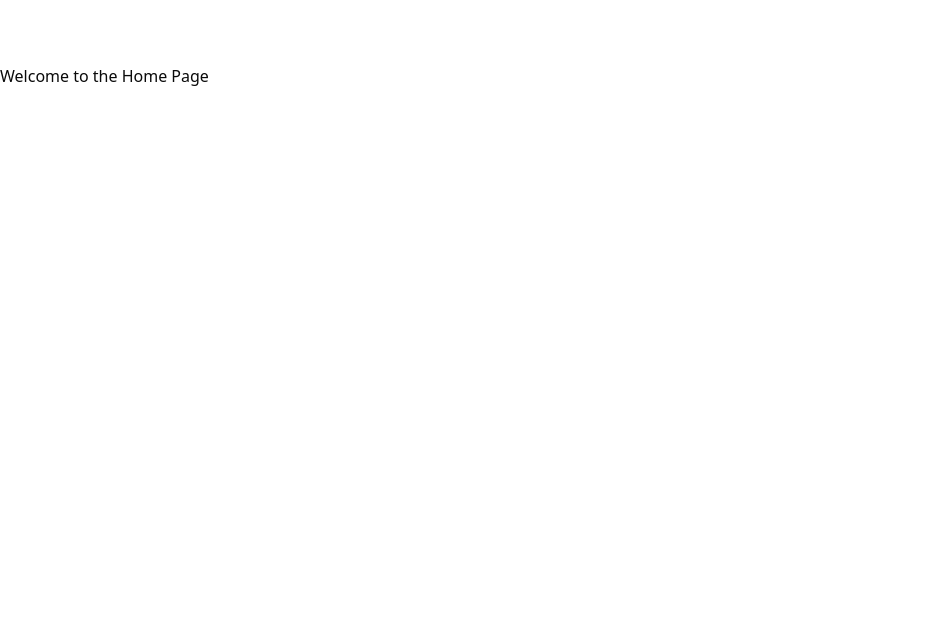
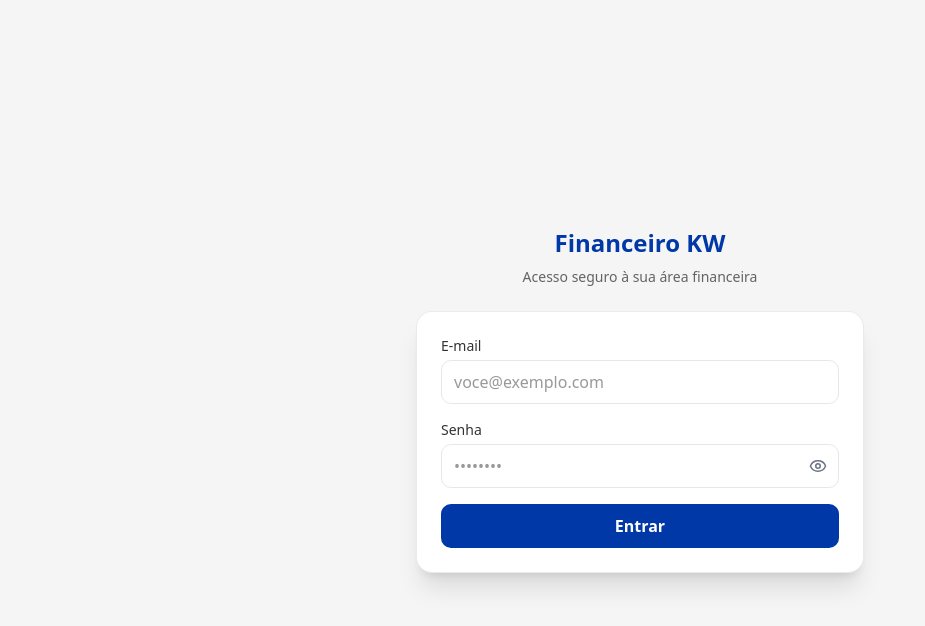
Before and after one commit to KayoWeiber/Financeiro-KW, a React (Vite) app: page /login in a window 1280 px wide. Before the commit this address led to /. Shown: the top 626 px of the page, without its empty margins (0-925 px from the left). Built offline with nearby package versions, Linux system fonts and the light colour scheme; no server answers.

Commit message:
feat: criação da tela de login
- adicionando a conexão do supabase
- adicionado a proteção das rotas

```diff
--- a/package.json
+++ b/package.json
@@ -14,6 +14,7 @@
     "@types/react-router-dom": "^5.3.3",
     "class-variance-authority": "^0.7.1",
     "clsx": "^2.1.1",
+    "@supabase/supabase-js": "^2.45.4",
     "lucide-react": "^0.555.0",
     "react": "^19.2.0",
     "react-dom": "^19.2.0",
--- a/src/App.tsx
+++ b/src/App.tsx
@@ -1,13 +1,16 @@
 
-import {  Route, Routes } from 'react-router-dom';
+import { Route, Routes } from 'react-router-dom';
 import NotFound from './components/NotFound';
 import Home from './components/Home';
+import Login from './components/Login';
+import ProtectedRoute from './components/ProtectedRoute';
 
 function App() {
   return (
     <>
       <Routes>
-        <Route path="/" element={<Home />} />
+        <Route path="/" element={<ProtectedRoute><Home /></ProtectedRoute>} />
+        <Route path="/login" element={<Login />} />
         <Route path="*" element={<NotFound />} />
       </Routes>
     </>
--- /dev/null
+++ b/src/components/Login.tsx
@@ -0,0 +1,115 @@
+import React, { useState } from 'react'
+import { supabase } from '../lib/supabase'
+import { useNavigate } from 'react-router-dom'
+import { Eye, EyeOff } from 'lucide-react'
+
+const palette = {
+  primary: '#0038A8',
+  secondary: '#FF8800',
+  background: '#F5F5F5',
+  contrast: '#333333',
+  success: '#2ECC71',
+  error: '#E74C3C'
+}
+
+const Login: React.FC = () => {
+  const navigate = useNavigate()
+  const [email, setEmail] = useState('')
+  const [password, setPassword] = useState('')
+  const [loading, setLoading] = useState(false)
+  const [error, setError] = useState<string | null>(null)
+  const [showPassword, setShowPassword] = useState(false)
+
+  const signInWithEmail = async (e: React.FormEvent) => {
+    e.preventDefault()
+    setLoading(true)
+    setError(null)
+    const { error } = await supabase.auth.signInWithPassword({ email, password })
+    setLoading(false)
+    if (error) {
+      setError(error.message)
+      return
+    }
+    navigate('/')
+  }
+
+
+  return (
+    <div
+      className="min-h-screen flex items-center justify-center px-6"
+      style={{ background: palette.background, color: palette.contrast }}
+    >
+      <div className="w-full max-w-md">
+        <div className="mb-6 text-center">
+          <div className="inline-flex items-center gap-2">
+
+            <h1 className="text-2xl font-bold" style={{ color: palette.primary }}>Financeiro KW</h1>
+          </div>
+          <p className="text-sm mt-2 opacity-75">Acesso seguro à sua área financeira</p>
+        </div>
+
+        <div
+          className="rounded-2xl p-6 shadow-xl"
+          style={{ background: '#fff', border: `1px solid rgba(0,0,0,0.08)` }}
+        >
+          {error && (
+            <div
+              className="mb-4 rounded-lg p-3 text-sm"
+              style={{ border: `1.5px solid ${palette.error}`, color: palette.error, background: '#fff' }}
+            >
+              {error}
+            </div>
+          )}
+
+          <form onSubmit={signInWithEmail} className="space-y-4">
+            <div>
+              <label className="block text-sm mb-1">E-mail</label>
+              <input
+                type="email"
+                value={email}
+                onChange={e => setEmail(e.target.value)}
+                className="w-full h-11 px-3 rounded-lg border focus:outline-none"
+                style={{ borderColor: '#E5E7EB' }}
+                placeholder="voce@exemplo.com"
+                required
+              />
+            </div>
+            <div>
+              <label className="block text-sm mb-1">Senha</label>
+              <div className="relative">
+                <input
+                  type={showPassword ? 'text' : 'password'}
+                  value={password}
+                  onChange={e => setPassword(e.target.value)}
+                  className="w-full h-11 px-3 pr-10 rounded-lg border focus:outline-none"
+                  style={{ borderColor: '#E5E7EB' }}
+                  placeholder="••••••••"
+                  required
+                />
+                <button
+                  type="button"
+                  aria-label={showPassword ? 'Ocultar senha' : 'Mostrar senha'}
+                  onClick={() => setShowPassword(v => !v)}
+                  className="absolute inset-y-0 right-2 flex items-center justify-center px-1 text-gray-500 hover:text-gray-700"
+                  style={{ background: 'transparent' }}
+                >
+                  {showPassword ? <EyeOff size={18} /> : <Eye size={18} />}
+                </button>
+              </div>
+            </div>
+            <button
+              className="w-full h-11 rounded-lg font-semibold"
+              style={{ background: palette.primary, color: '#fff' }}
+              disabled={loading}
+              type="submit"
+            >
+              {loading ? 'Entrando...' : 'Entrar'}
+            </button>
+          </form>
+        </div>
+      </div>
+    </div>
+  )
+}
+
+export default Login
--- /dev/null
+++ b/src/components/ProtectedRoute.tsx
@@ -0,0 +1,48 @@
+import React, { useEffect, useState } from 'react'
+import { Navigate } from 'react-router-dom'
+import { supabase } from '../lib/supabase'
+
+type ProtectedRouteProps = {
+  children: React.ReactNode
+}
+
+const ProtectedRoute: React.FC<ProtectedRouteProps> = ({ children }) => {
+  const [loading, setLoading] = useState(true)
+  const [authenticated, setAuthenticated] = useState(false)
+
+  useEffect(() => {
+    let mounted = true
+    const init = async () => {
+      const { data } = await supabase.auth.getSession()
+      if (!mounted) return
+      setAuthenticated(!!data.session)
+      setLoading(false)
+    }
+    init()
+
+    const { data: sub } = supabase.auth.onAuthStateChange((_event, session) => {
+      setAuthenticated(!!session)
+    })
+
+    return () => {
+      mounted = false
+      sub.subscription.unsubscribe()
+    }
+  }, [])
+
+  if (loading) {
+    return (
+      <main className="ka-container py-10">
+        <div className="ka-card p-6">Verificando sessão...</div>
+      </main>
+    )
+  }
+
+  if (!authenticated) {
+    return <Navigate to="/login" replace />
+  }
+
+  return <>{children}</>
+}
+
+export default ProtectedRoute
--- /dev/null
+++ b/src/lib/supabase.ts
@@ -0,0 +1,6 @@
+import { createClient } from '@supabase/supabase-js'
+
+const supabaseUrl = import.meta.env.VITE_SUPABASE_URL as string
+const supabaseAnonKey = import.meta.env.VITE_SUPABASE_ANON_KEY as string
+
+export const supabase = createClient(supabaseUrl, supabaseAnonKey)
```
Also changed, not shown: 2 other files (tests, documents, lock files or other folders).
